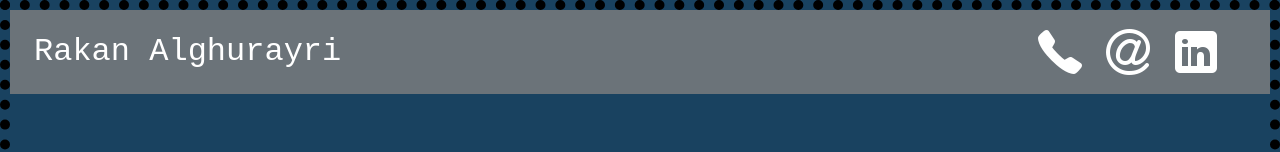
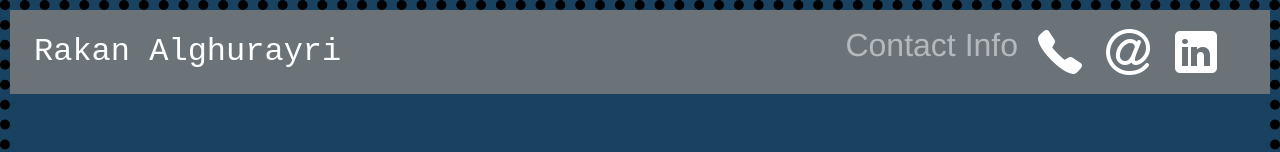
Before and after one commit to ClayKnife/SWE363HW3, a plain HTML site: page photo-gallery.html in a window 1280 px wide. Shown: the top 152 px of the page. Drawn offline with nearby package versions, Linux system fonts and the light colour scheme.

Commit message:
Update photo-gallery.html

```diff
--- a/photo-gallery.html
+++ b/photo-gallery.html
@@ -23,6 +23,9 @@
     </button>
     <div class="collapse navbar-collapse" id="navbarNav">
       <ul class="navbar-nav ml-auto mr-4">
+      	<li class="nav-item">
+		<div class="nav-link d-none d-lg-block"><h2>Contact Info</h2></div>
+    	</li>
         <li class="nav-item">
             <div class="nav-link">
              <img class="my-clickable-image" src="images/portfolio-images/icons8-phone-50.png" alt="button for viewing phone number" onclick="toggleShow('number')">
```
